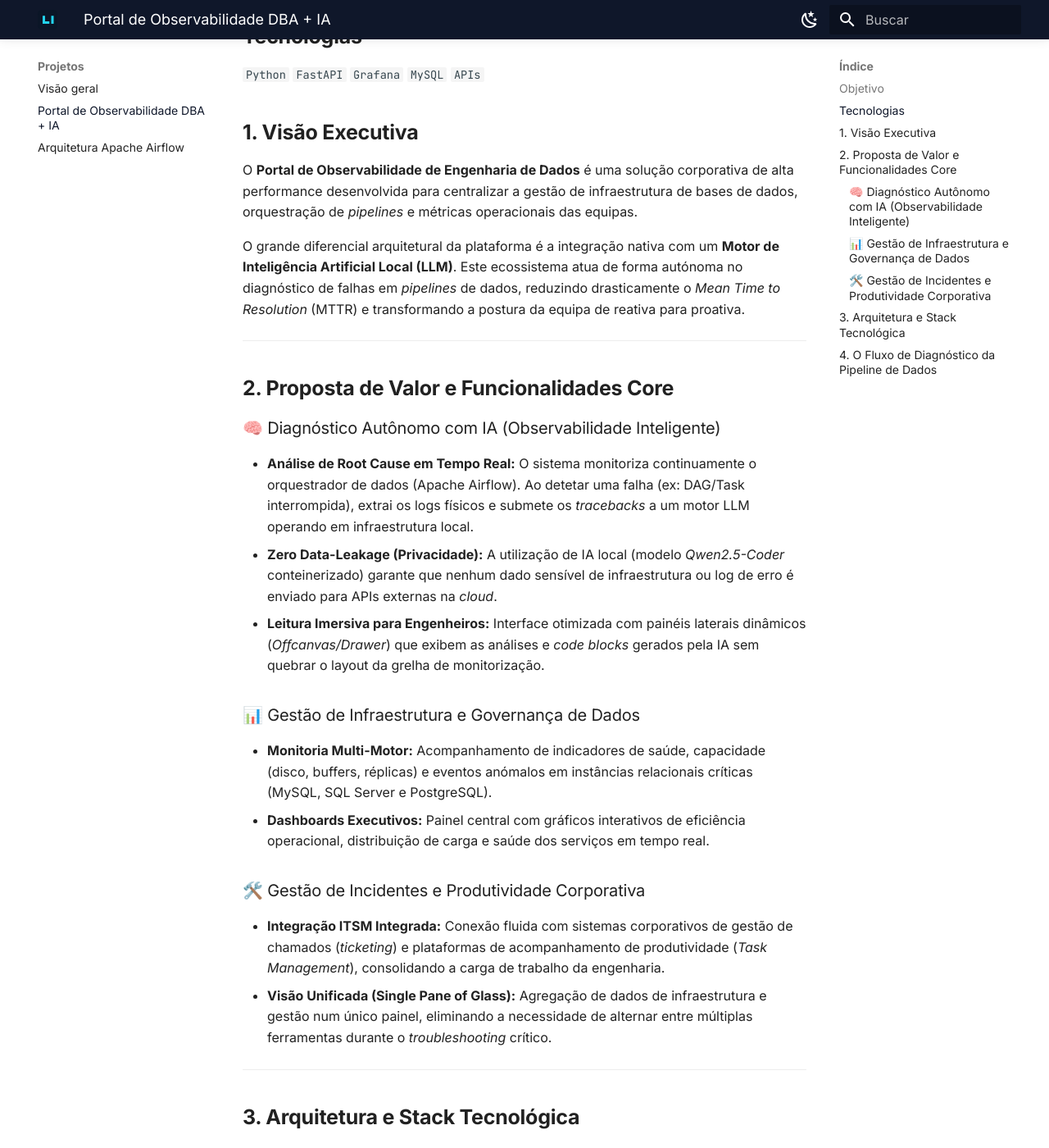
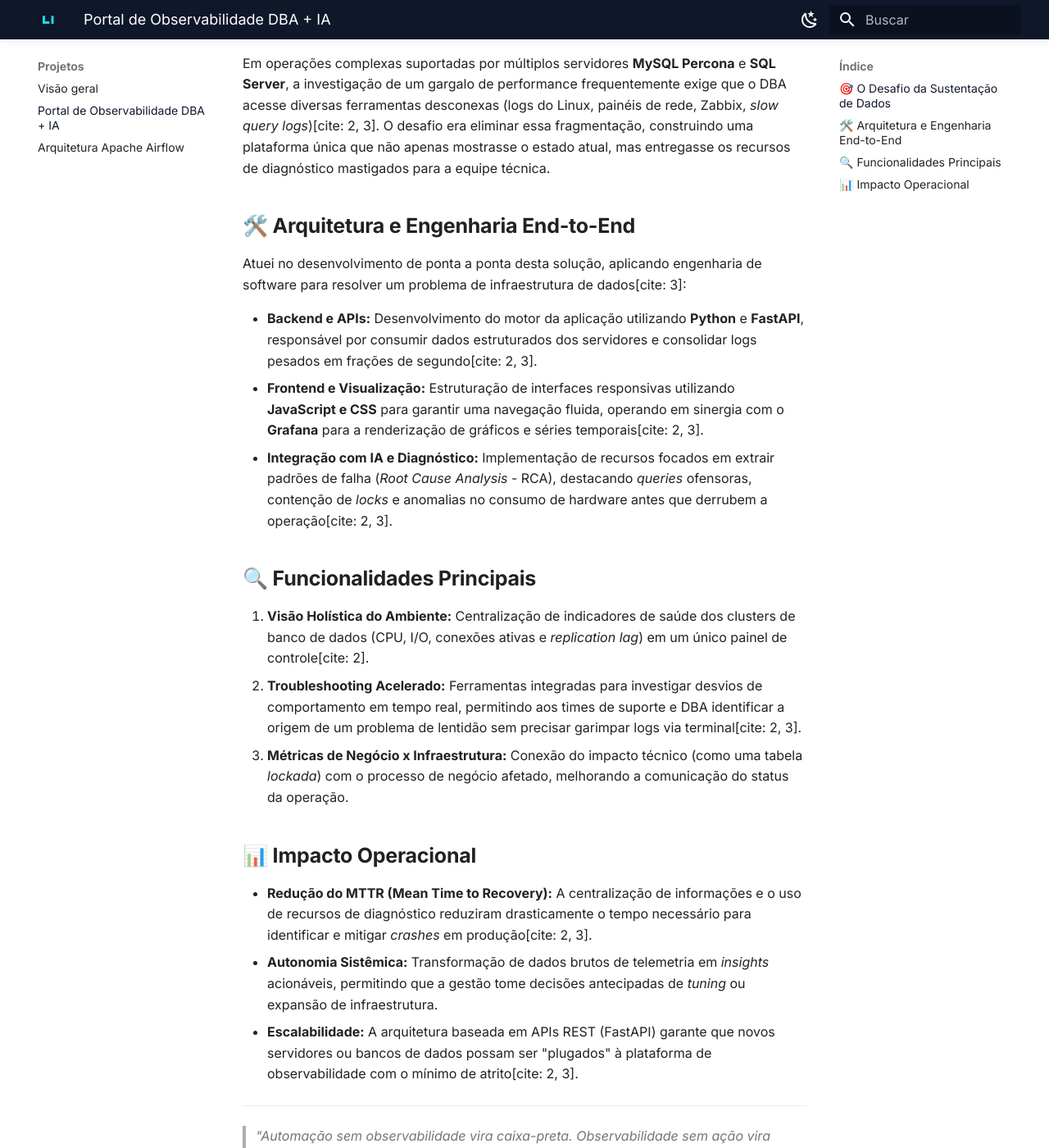
Before and after one commit to Allanao88/portfolio-docs, an MkDocs documentation site: the page built from docs/projetos/portal-monitorizacao.md, in a window 1280 px wide and 1400 px high, scrolled down 408 px. Shown: the whole window at 82% size. Built offline with MkDocs 1.6.1 and Material for MkDocs 9.7.7, drawn with Linux system fonts in a browser that asks for light colours; some of the changed text lies outside the part shown.

Commit message:
Revise portal-monitorizacao.md for improved clarity
Updated the content of the observability portal documentation to enhance clarity and detail regarding its functionalities and architecture.

```diff
--- a/docs/projetos/portal-monitorizacao.md
+++ b/docs/projetos/portal-monitorizacao.md
@@ -1,56 +1,33 @@
 # Portal de Observabilidade DBA + IA
 
-> Case técnico existente do portfólio.
-
-## Objetivo
-
-Centralizar informações de operação, bancos, monitoramento e diagnóstico em uma interface única.
-
-## Tecnologias
-
-`Python` `FastAPI` `Grafana` `MySQL` `APIs`
-
-## 1. Visão Executiva
-
-O **Portal de Observabilidade de Engenharia de Dados** é uma solução corporativa de alta performance desenvolvida para centralizar a gestão de infraestrutura de bases de dados, orquestração de *pipelines* e métricas operacionais das equipas.
-
-O grande diferencial arquitetural da plataforma é a integração nativa com um **Motor de Inteligência Artificial Local (LLM)**. Este ecossistema atua de forma autónoma no diagnóstico de falhas em *pipelines* de dados, reduzindo drasticamente o *Mean Time to Resolution* (MTTR) e transformando a postura da equipa de reativa para proativa.
+O monitoramento tradicional avisa quando o banco de dados caiu; a observabilidade moderna explica o porquê e como evitar que aconteça novamente. O **Portal de Observabilidade DBA + IA** nasceu da necessidade de centralizar indicadores operacionais, cruzar métricas de infraestrutura e acelerar a resposta a incidentes (RCA) em ambientes críticos[cite: 2, 3].
 
 ---
 
-## 2. Proposta de Valor e Funcionalidades Core
+## 🎯 O Desafio da Sustentação de Dados
 
-### 🧠 Diagnóstico Autônomo com IA (Observabilidade Inteligente)
-*   **Análise de Root Cause em Tempo Real:** O sistema monitoriza continuamente o orquestrador de dados (Apache Airflow). Ao detetar uma falha (ex: DAG/Task interrompida), extrai os logs físicos e submete os *tracebacks* a um motor LLM operando em infraestrutura local.
-*   **Zero Data-Leakage (Privacidade):** A utilização de IA local (modelo *Qwen2.5-Coder* conteinerizado) garante que nenhum dado sensível de infraestrutura ou log de erro é enviado para APIs externas na *cloud*.
-*   **Leitura Imersiva para Engenheiros:** Interface otimizada com painéis laterais dinâmicos (*Offcanvas/Drawer*) que exibem as análises e *code blocks* gerados pela IA sem quebrar o layout da grelha de monitorização.
+Em operações complexas suportadas por múltiplos servidores **MySQL Percona** e **SQL Server**, a investigação de um gargalo de performance frequentemente exige que o DBA acesse diversas ferramentas desconexas (logs do Linux, painéis de rede, Zabbix, *slow query logs*)[cite: 2, 3]. O desafio era eliminar essa fragmentação, construindo uma plataforma única que não apenas mostrasse o estado atual, mas entregasse os recursos de diagnóstico mastigados para a equipe técnica.
 
-### 📊 Gestão de Infraestrutura e Governança de Dados
-*   **Monitoria Multi-Motor:** Acompanhamento de indicadores de saúde, capacidade (disco, buffers, réplicas) e eventos anómalos em instâncias relacionais críticas (MySQL, SQL Server e PostgreSQL).
-*   **Dashboards Executivos:** Painel central com gráficos interativos de eficiência operacional, distribuição de carga e saúde dos serviços em tempo real.
+## 🛠️ Arquitetura e Engenharia End-to-End
 
-### 🛠️ Gestão de Incidentes e Produtividade Corporativa
-*   **Integração ITSM Integrada:** Conexão fluida com sistemas corporativos de gestão de chamados (*ticketing*) e plataformas de acompanhamento de produtividade (*Task Management*), consolidando a carga de trabalho da engenharia.
-*   **Visão Unificada (Single Pane of Glass):** Agregação de dados de infraestrutura e gestão num único painel, eliminando a necessidade de alternar entre múltiplas ferramentas durante o *troubleshooting* crítico.
+Atuei no desenvolvimento de ponta a ponta desta solução, aplicando engenharia de software para resolver um problema de infraestrutura de dados[cite: 3]:
+
+* **Backend e APIs:** Desenvolvimento do motor da aplicação utilizando **Python** e **FastAPI**, responsável por consumir dados estruturados dos servidores e consolidar logs pesados em frações de segundo[cite: 2, 3].
+* **Frontend e Visualização:** Estruturação de interfaces responsivas utilizando **JavaScript e CSS** para garantir uma navegação fluida, operando em sinergia com o **Grafana** para a renderização de gráficos e séries temporais[cite: 2, 3].
+* **Integração com IA e Diagnóstico:** Implementação de recursos focados em extrair padrões de falha (*Root Cause Analysis* - RCA), destacando *queries* ofensoras, contenção de *locks* e anomalias no consumo de hardware antes que derrubem a operação[cite: 2, 3].
+
+## 🔍 Funcionalidades Principais
+
+1. **Visão Holística do Ambiente:** Centralização de indicadores de saúde dos clusters de banco de dados (CPU, I/O, conexões ativas e *replication lag*) em um único painel de controle[cite: 2].
+2. **Troubleshooting Acelerado:** Ferramentas integradas para investigar desvios de comportamento em tempo real, permitindo aos times de suporte e DBA identificar a origem de um problema de lentidão sem precisar garimpar logs via terminal[cite: 2, 3].
+3. **Métricas de Negócio x Infraestrutura:** Conexão do impacto técnico (como uma tabela *lockada*) com o processo de negócio afetado, melhorando a comunicação do status da operação.
+
+## 📊 Impacto Operacional
+
+* **Redução do MTTR (Mean Time to Recovery):** A centralização de informações e o uso de recursos de diagnóstico reduziram drasticamente o tempo necessário para identificar e mitigar *crashes* em produção[cite: 2, 3].
+* **Autonomia Sistêmica:** Transformação de dados brutos de telemetria em *insights* acionáveis, permitindo que a gestão tome decisões antecipadas de *tuning* ou expansão de infraestrutura.
+* **Escalabilidade:** A arquitetura baseada em APIs REST (FastAPI) garante que novos servidores ou bancos de dados possam ser "plugados" à plataforma de observabilidade com o mínimo de atrito[cite: 2, 3].
 
 ---
 
-## 3. Arquitetura e Stack Tecnológica
-
-A aplicação adota uma arquitetura leve e escalável, focada em segurança, velocidade de resposta e facilidade de *deploy*.
-
-*   **Backend (Maestro da API):** Desenvolvido em **Python 3** com o framework assíncrono **FastAPI**. Gere as conexões seguras aos motores de dados através de conectores nativos otimizados (PyMySQL, PyODBC, Psycopg2).
-*   **Camada de Segurança:** Proteção de todos os *endpoints* através de **JWT** (JSON Web Tokens) com controle de acessos baseado em perfis (RBAC - Admin / Operador / Leitura). Nenhuma credencial é exposta no código-fonte, utilizando injeção estrita por variáveis de ambiente.
-*   **Frontend (Direct-to-API):** Interface construída com padrões web puros (HTML5, CSS3, Vanilla JS), sem dependência de *frameworks* pesados de compilação, garantindo *load times* na casa dos milissegundos. Utiliza *Chart.js* para renderização estatística de alta fidelidade.
-*   **Motor de Inteligência Artificial:** Infraestrutura Dockerizada executando o Ollama Server em instâncias dedicadas.
-
----
-
-## 4. O Fluxo de Diagnóstico da Pipeline de Dados
-
-A arquitetura do pipeline de inferência foi desenhada para operar de forma transparente em *background*:
-
-1.  **Deteção Contínua:** Uma rotina assíncrona varre a fila de tarefas do orquestrador num intervalo de *polling* pré-definido.
-2.  **Extração e Sanitização:** Os logs de erro brutos gerados pelas aplicações falhas são extraídos e estruturados.
-3.  **Inferência Autónoma:** O texto é submetido ao LLM local, que elabora uma análise técnica estruturada com a identificação exata da quebra no código e a proposta de solução.
-4.  **Persistência e Sinalização:** A análise gerada é guardada no banco de dados operacional e o alerta é sinalizado visualmente na *dashboard* da equipa de engenharia.
+> *"Automação sem observabilidade vira caixa-preta. Observabilidade sem ação vira dashboard. O objetivo desta arquitetura é conectar dados e infraestrutura para que a equipe possa detectar, entender e agir."*[cite: 2]
```
